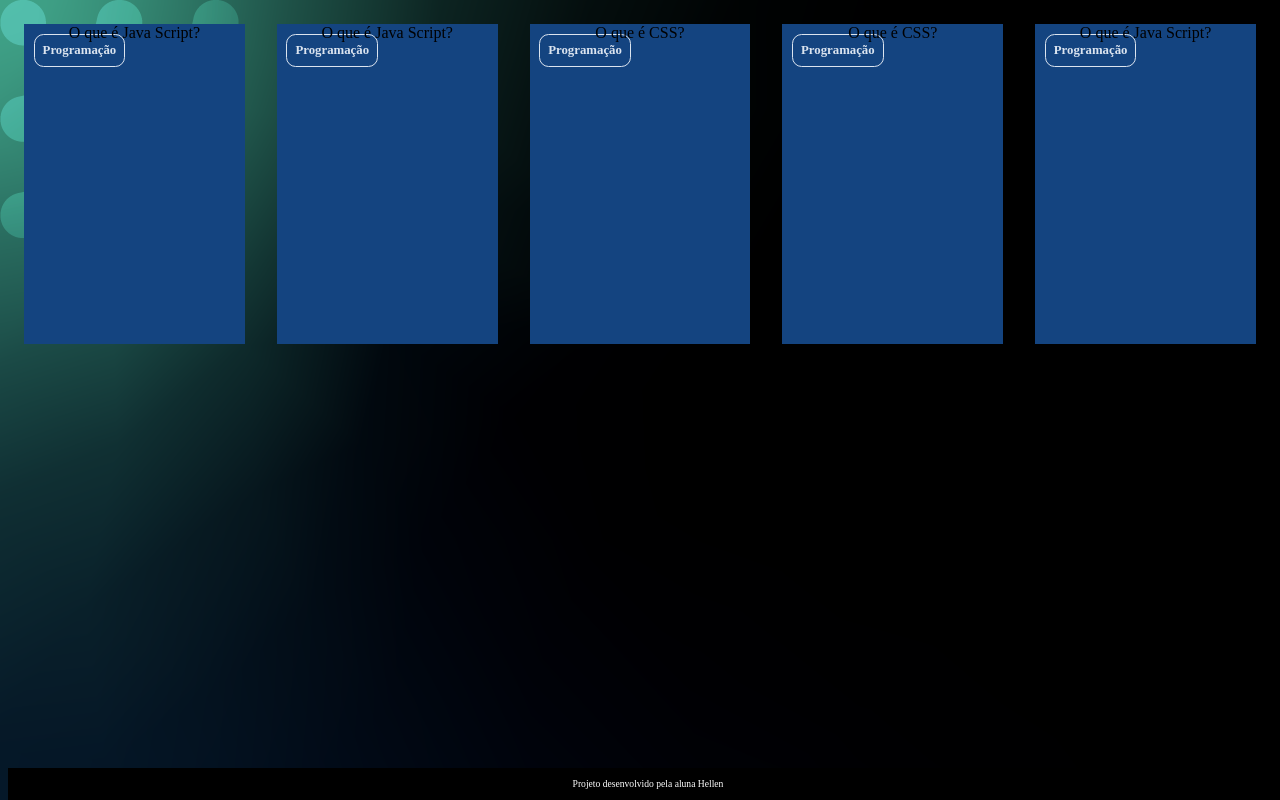
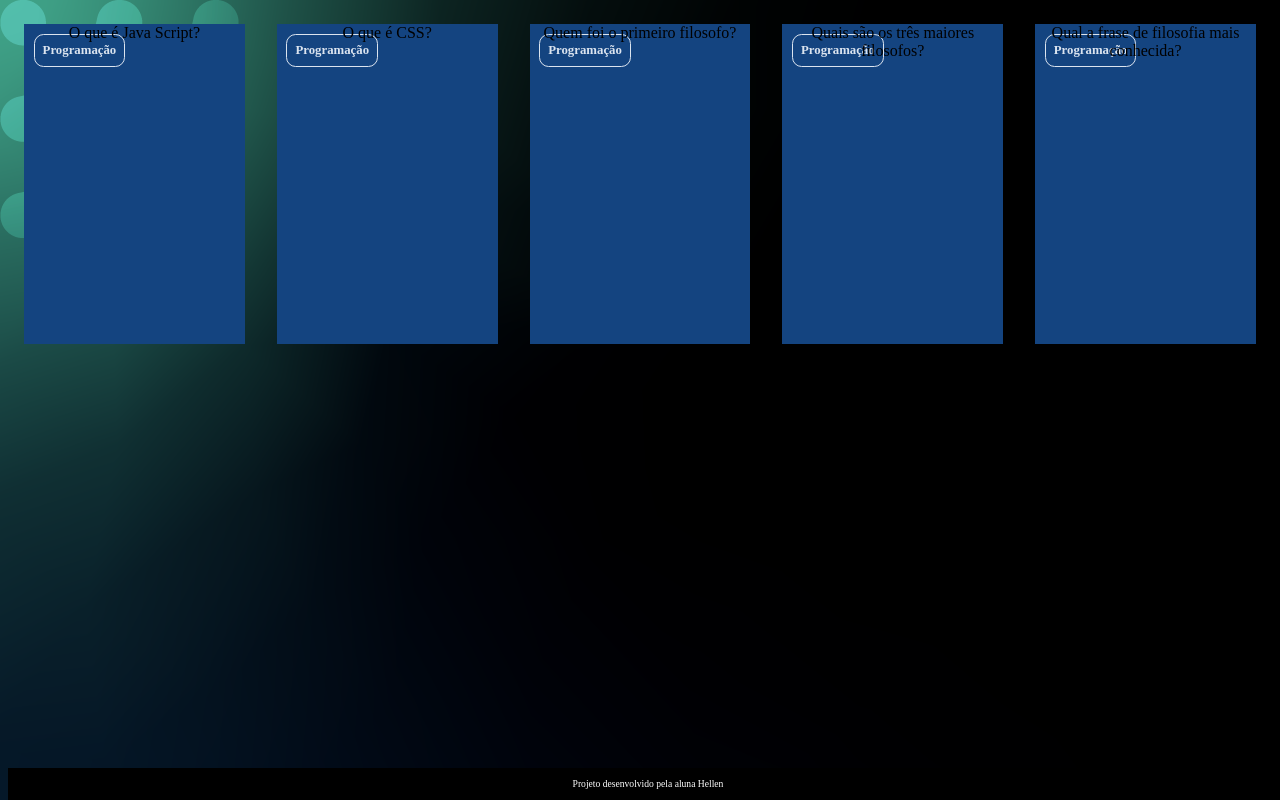
Before and after one commit to HellenCris808/FlashCards, a plain HTML site: page index.html in a window 1280 px wide. Drawn offline with Linux system fonts and the light colour scheme; a web font is replaced by a local one.

Commit message:
filosofia

```diff
--- a/index.html
+++ b/index.html
@@ -31,10 +31,10 @@
                 <div class="cartao__conteudo">
                     <h3> Programação </h3>
                     <div class="cartao__conteudo__pergunta">
-                        O que é Java Script?
+                        O que é CSS?
                     </div>
                     <div class="cartao__conteudo__resposta">
-                        O Java Script é uma linguagem de programação.
+                        O Css é uma linguagem de estilização.
                     </div>
                 </div>
             </article>
@@ -42,10 +42,10 @@
                 <div class="cartao__conteudo">
                     <h3> Programação </h3>
                     <div class="cartao__conteudo__pergunta">
-                        O que é CSS?
+                        Quem foi o primeiro filosofo?
                     </div>
                     <div class="cartao__conteudo__resposta">
-                        O CSS é uma linguagem de estílização.
+                        Tales de Mileto.
                     </div>
                 </div>
             </article>
@@ -53,10 +53,10 @@
                 <div class="cartao__conteudo">
                     <h3> Programação </h3>
                     <div class="cartao__conteudo__pergunta">
-                        O que é CSS?
+                        Quais são os três maiores filosofos?
                     </div>
                     <div class="cartao__conteudo__resposta">
-                        O CSS é uma linguagem de estílização.
+                        Platão, Sócrates e Aristóteles.
                     </div>
                 </div>
             </article>
@@ -64,10 +64,10 @@
                 <div class="cartao__conteudo">
                     <h3> Programação </h3>
                     <div class="cartao__conteudo__pergunta">
-                        O que é Java Script?
+                        Qual a frase de filosofia mais conhecida?
                     </div>
                     <div class="cartao__conteudo__resposta">
-                        O Java Script é uma linguagem de programação.
+                        Só sei que nada sei.
                     </div>
                 </div>
             </article>
```
